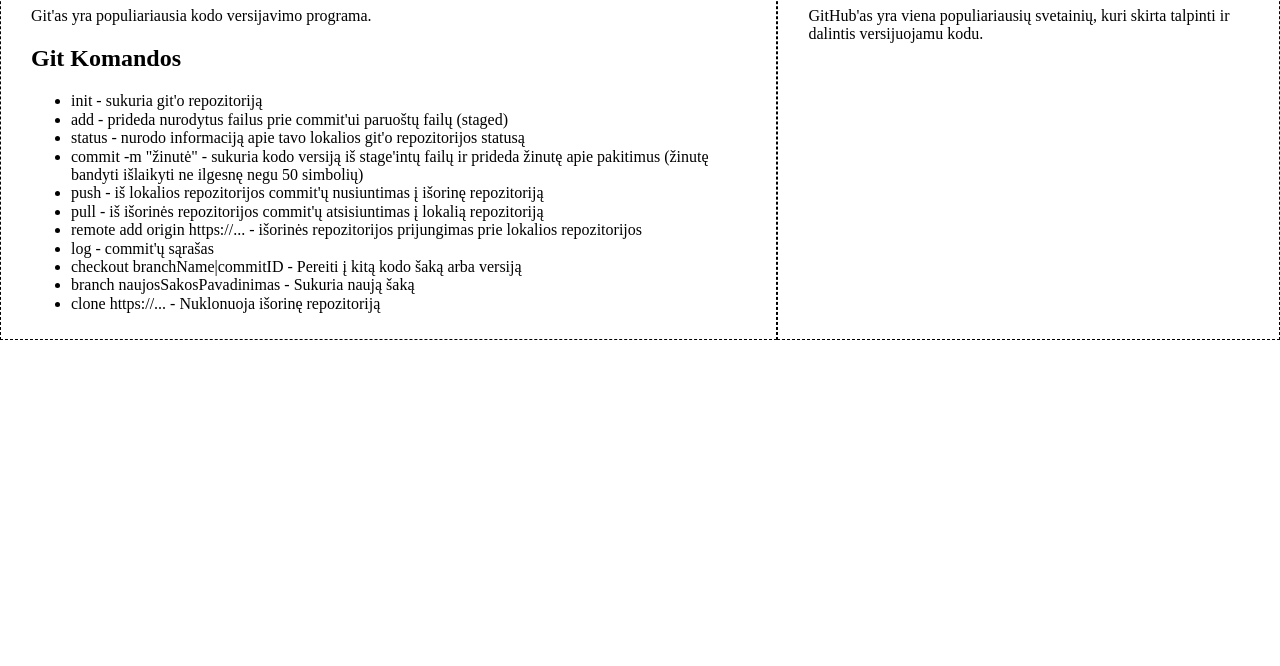
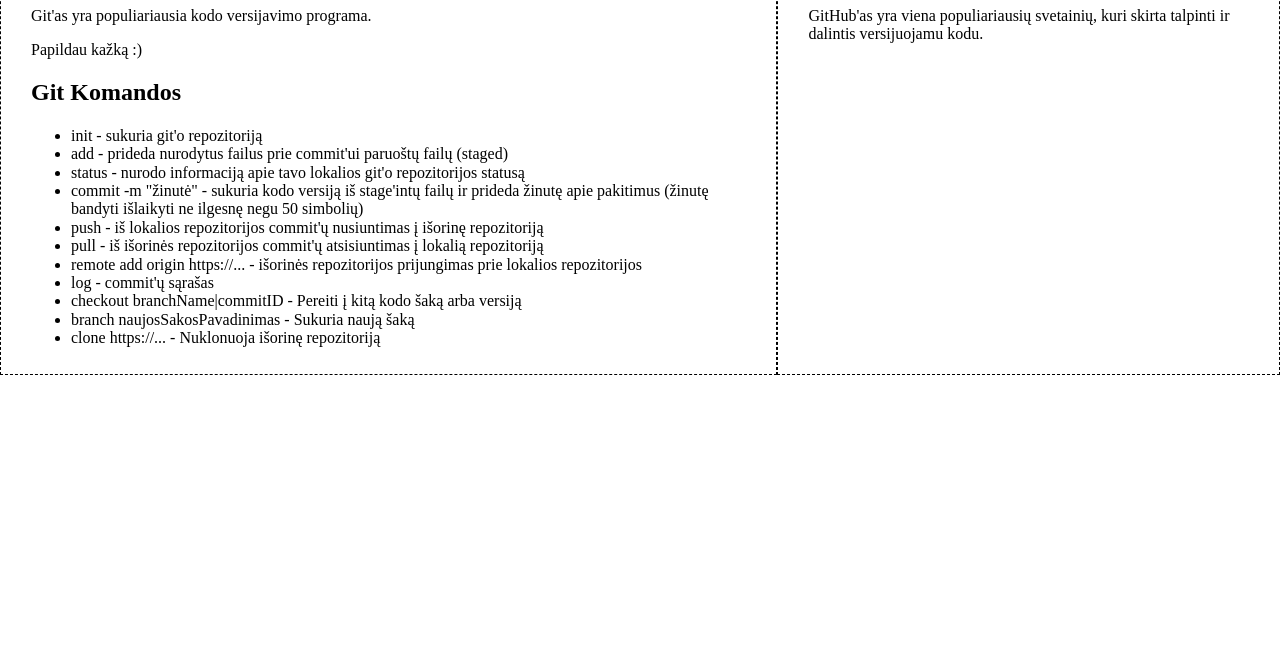
Before and after one commit to BanRokas/heyHou, a plain HTML site: page index.html in a window 1280 px wide. Shown: the part 134-800 px from the top of the page. Drawn offline with nearby package versions, Linux system fonts and the light colour scheme.

Commit message:
kažkas papildyta

```diff
--- a/index.html
+++ b/index.html
@@ -14,6 +14,9 @@
       <h1>Git</h1>
       <p>
         Git'as yra populiariausia kodo versijavimo programa.
+      </p>
+      <p>
+        Papildau kažką :)
       </p>
       <h2>Git Komandos</h2>
       <ul>
```
